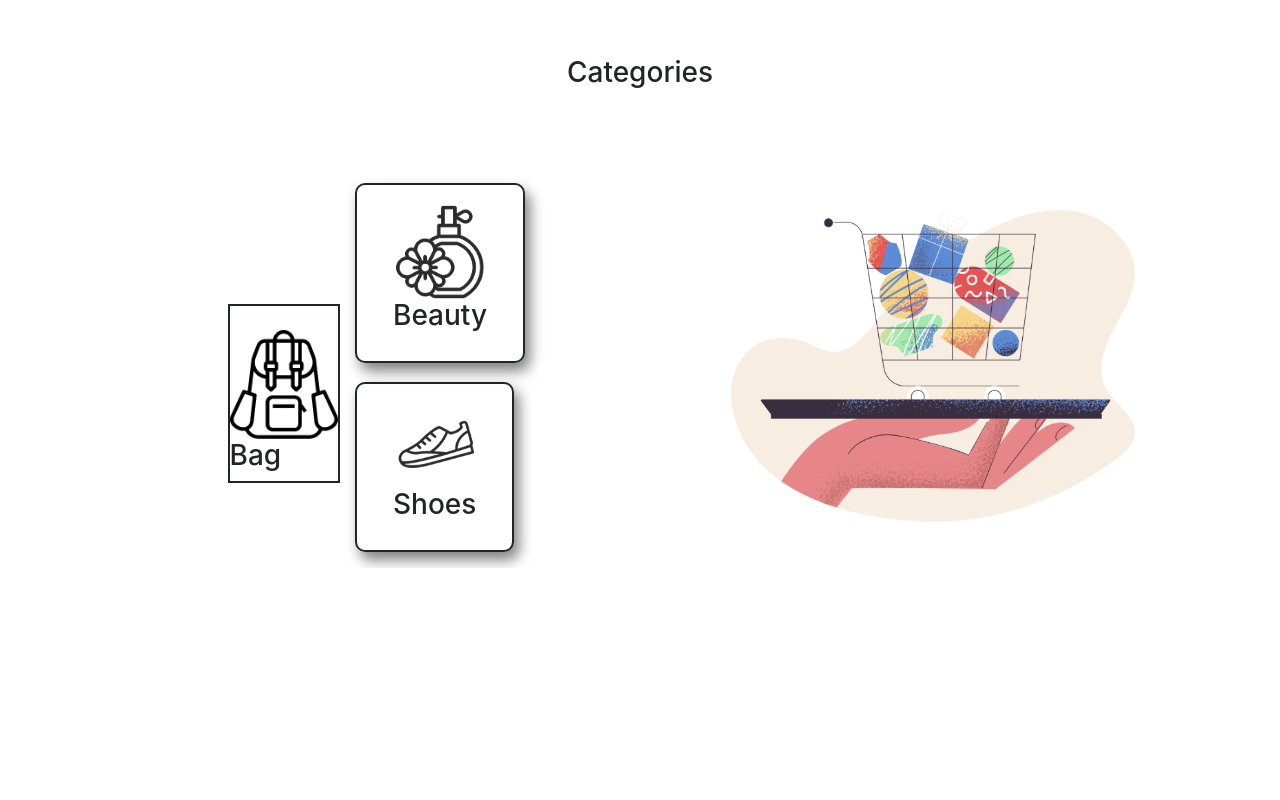
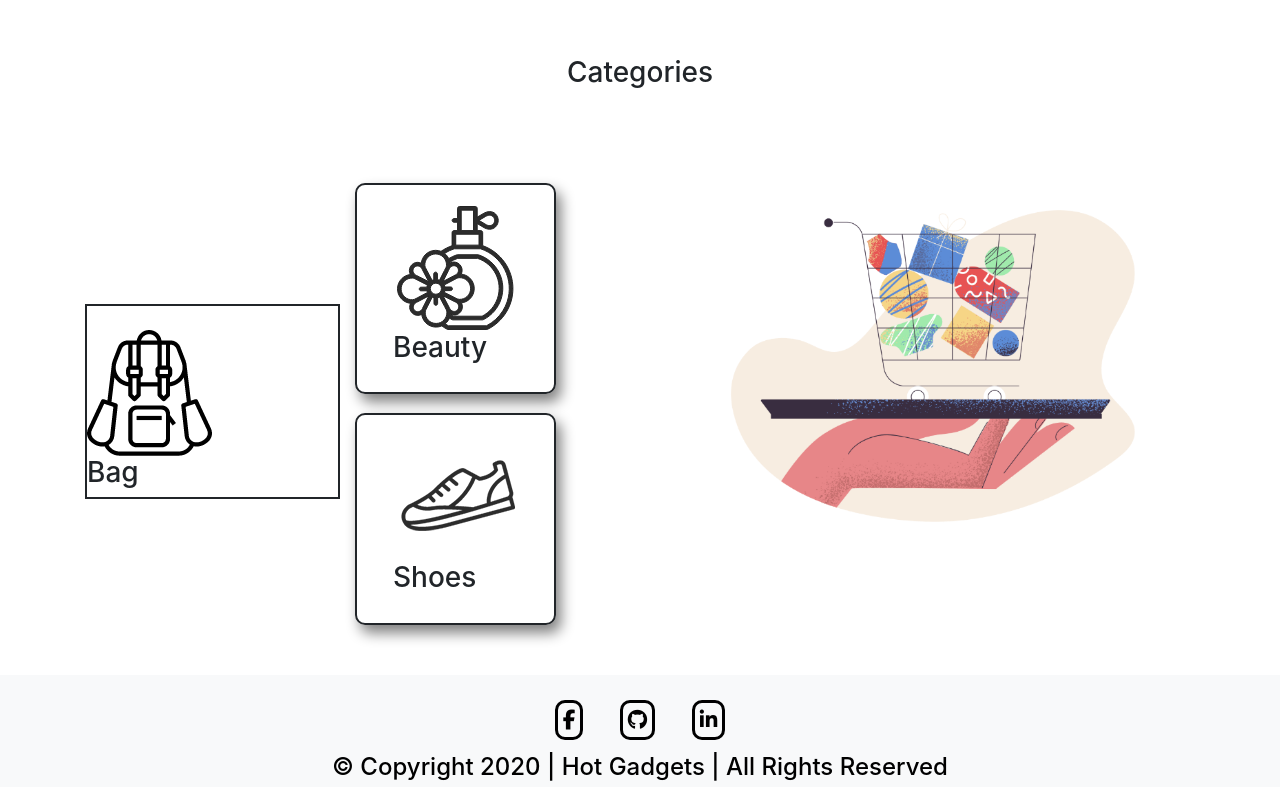
Before and after one commit to RakibAhmedAli/hot-gadgets, a plain HTML site: page index.html in a window 1280 px wide. Shown: the part 1946-2746 px from the top of the page. Before the commit the page ends 2514 px from the top, so only its background shows below. Drawn offline with nearby package versions, Linux system fonts and the light colour scheme.

Commit message:
15/16 hours working, i can't anymore.. thanks

```diff
--- a/index.html
+++ b/index.html
@@ -205,14 +205,14 @@
         <h3 class="categories d-flex justify-content-center">Categories</h3>
         <div class="row">
             <div class="col-6">
-                <div class="row categories-img d-flex justify-content-center">
-                    <div class="col-3">
+                <div class="row">
+                    <div class="col-6">
                         <div class="bag">
                         <img class="img-fluid mt-4 d-flex align-items-center" src="images/Categories/bag.png" alt="">
                         <h3>Bag</h3>
                         </div>
                     </div>
-                    <div class="col-3">
+                    <div class="col-6">
                         <div class="row">
                             <div class="beauty">
                             <img class="img-fluid" src="images/Categories/perfume.png" alt="">
@@ -236,6 +236,16 @@
     </div>
 
 
+    <footer>
+        <div class="social">
+                <a href="#"><i class="fa fa-facebook" aria-hidden="true"></i></a>
+                <a href="#"><i class="fa fa-github" aria-hidden="true"></i></a>
+                <a href="#"><i class="fa fa-linkedin" aria-hidden="true"></i></a>
+        </div>
+
+        <h4>&copy; Copyright 2020  | Hot Gadgets | All Rights Reserved</h4>
+    </footer>
+
 
     <script src="https://code.jquery.com/jquery-3.4.1.slim.min.js" integrity="sha384-J6qa4849blE2+poT4WnyKhv5vZF5SrPo0iEjwBvKU7imGFAV0wwj1yYfoRSJoZ+n" crossorigin="anonymous"></script>
     <script src="https://cdn.jsdelivr.net/npm/popper.js@1.16.0/dist/umd/popper.min.js" integrity="sha384-Q6E9RHvbIyZFJoft+2mJbHaEWldlvI9IOYy5n3zV9zzTtmI3UksdQRVvoxMfooAo" crossorigin="anonymous"></script>
--- a/style.css
+++ b/style.css
@@ -61,7 +61,6 @@
 .categories {
     margin: 74px;
 }
-
 .beauty, .shoes{
     border: 2px solid;
     margin-top: 19px;
@@ -76,3 +75,32 @@
 .col-6{
     max-width: 50%;
 }
+
+footer {
+    background-color: #F8F9FA;
+    margin-top: 50px;
+}
+footer h4 {
+    text-align: center;
+    padding: 5px;
+    margin: 13px;
+    color: #000;
+}
+.social {
+    text-align: center;
+    padding-top: 30px;
+}
+.social a {
+    font-size: 20px;
+    color: #000;
+    border: 3px solid #000;
+    border-radius: 10px;
+    padding: 5px;
+    margin: 16px;
+    transition: 0.6s;
+    position: relative;
+}
+.social a:hover {
+    color: #000;
+    border: 3px solid #000;
+}
```
